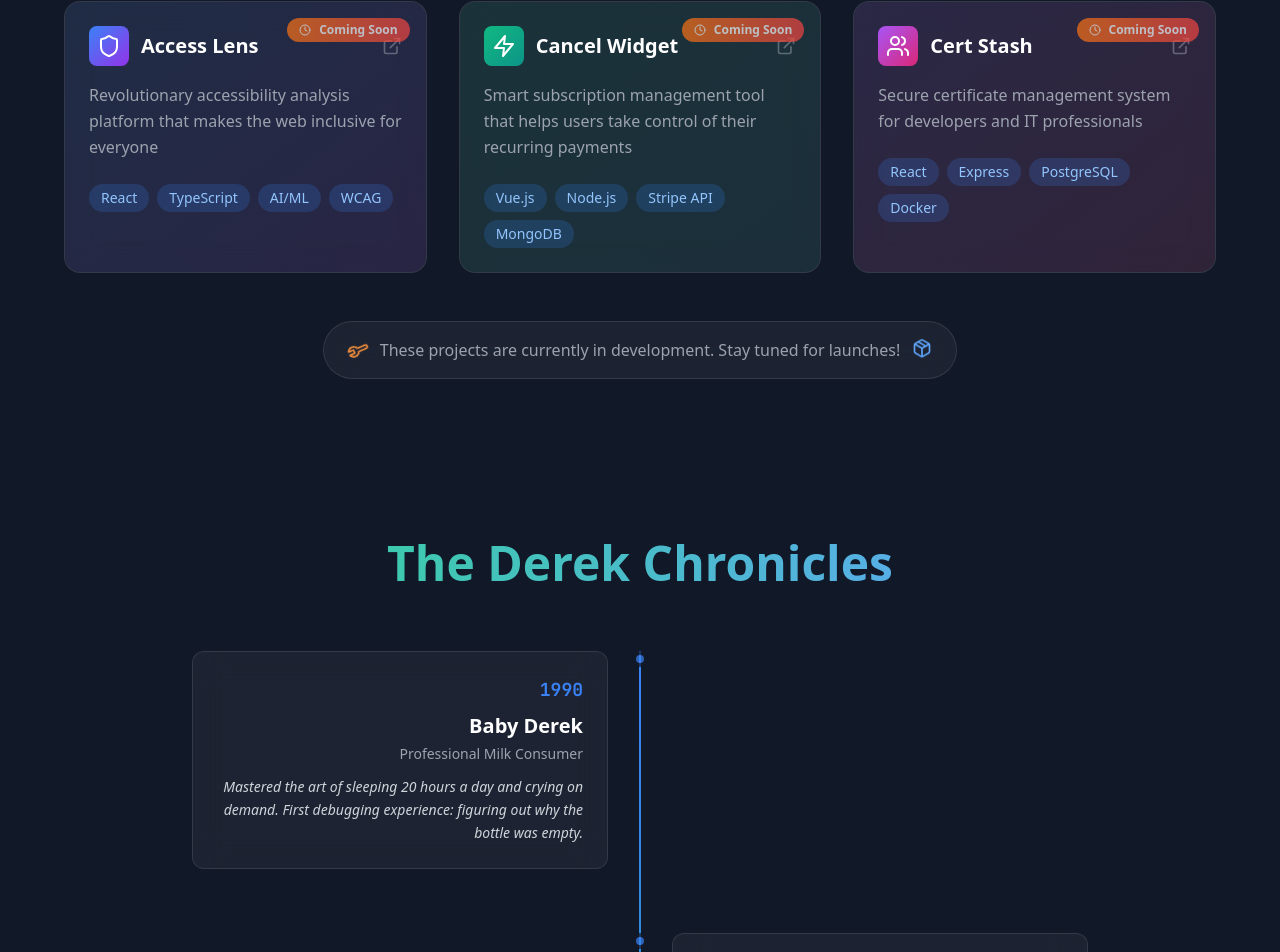
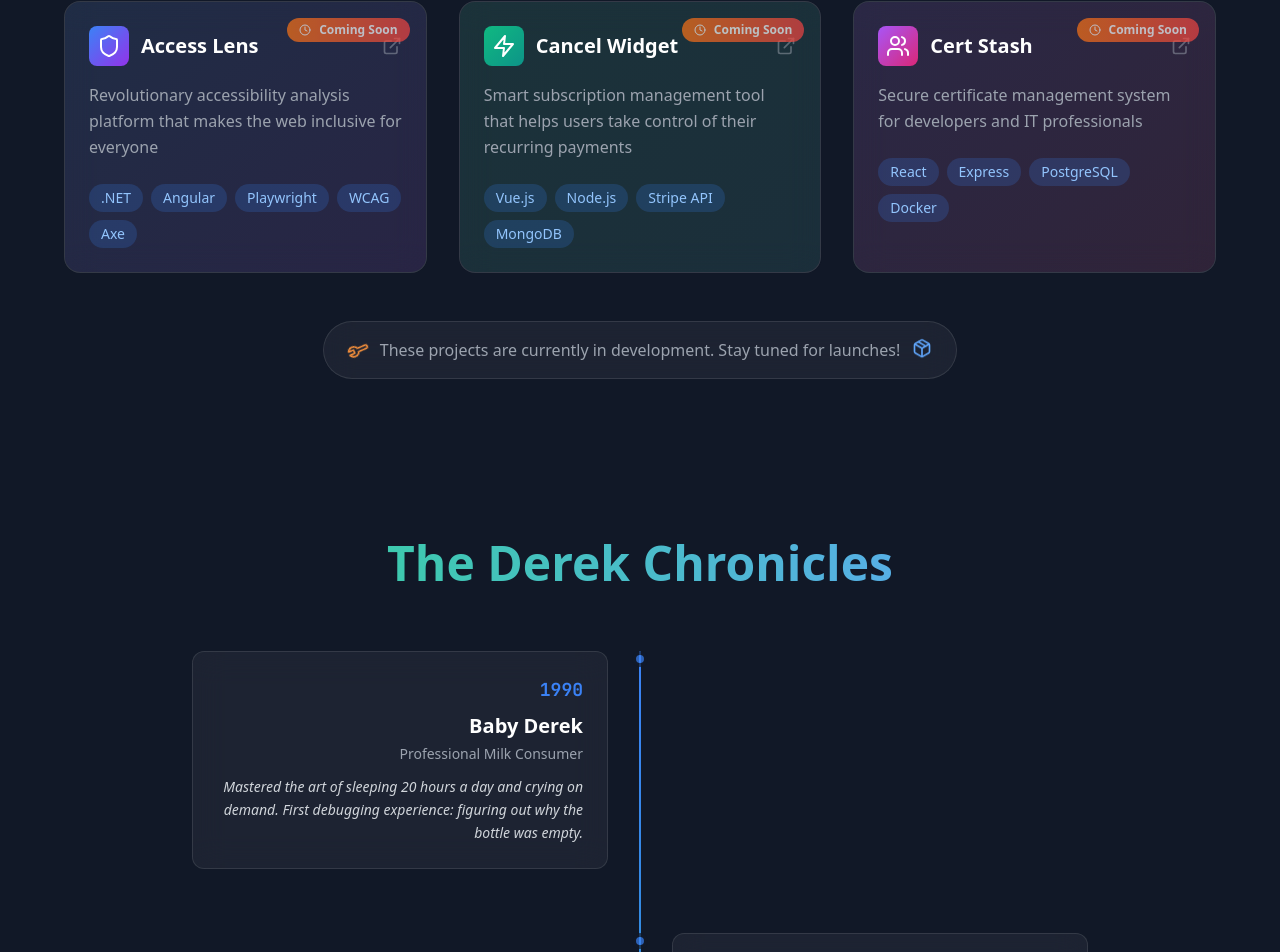
Before and after one commit to derekbolyard/PersonalSite, a React (Vite) app: page / in a window 1280 px wide. Shown: the part 1543-2495 px from the top of the page. Built offline with nearby package versions, Linux system fonts and the light colour scheme.

Commit message:
Update Access Lens Project Details

```diff
--- a/src/components/portfolio/ProjectsSection.tsx
+++ b/src/components/portfolio/ProjectsSection.tsx
@@ -18,7 +18,7 @@ const projects: Project[] = [
   {
     title: 'Access Lens',
     description: 'Revolutionary accessibility analysis platform that makes the web inclusive for everyone',
-    tech: ['React', 'TypeScript', 'AI/ML', 'WCAG'],
+    tech: ['.NET', 'Angular', 'Playwright', 'WCAG', 'Axe'],
     color: 'from-blue-500 to-purple-600',
     status: 'Coming Soon',
     icon: Shield
```
